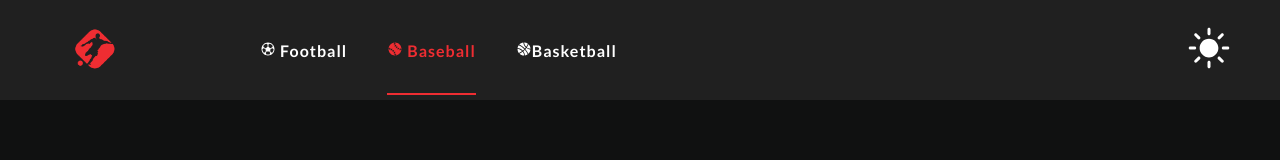
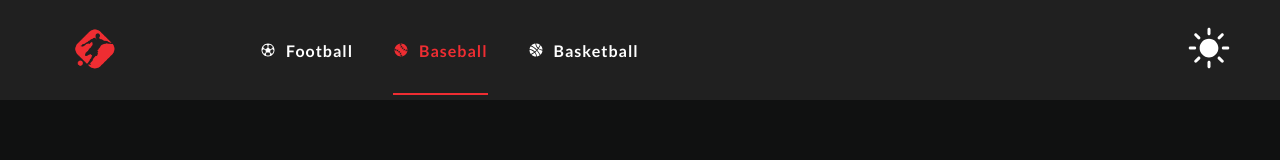
Before and after one commit to SurrenderAt20/Livescore, a React (Create React App) app: page /baseball in a window 1280 px wide. Shown: the top 160 px of the page. Built offline with nearby package versions, Linux system fonts and the light colour scheme.

Commit message:
vert navBar

```diff
--- a/src/components/NavBar.js
+++ b/src/components/NavBar.js
@@ -15,9 +15,11 @@ import "../styles/NavBar.css";
 export const NavBar = ({ theme, handleThemeChange }) => {
   return (
     <nav className="navBar">
-      <div className="logo">
-        <img src={logo} alt={logo} />
-      </div>
+      <NavLink to="/">
+        <div className="logo">
+          <img src={logo} alt={logo} />
+        </div>
+      </NavLink>
       <div className="navLinks">
         <ul>
           <li>
@@ -33,7 +35,7 @@ export const NavBar = ({ theme, handleThemeChange }) => {
           <li>
             <NavLink to="/basketball" activeClassName="active">
               <IoIosBasketball />
-              Basketball
+              <span>Basketball</span>
             </NavLink>
           </li>
         </ul>
--- a/src/styles/NavBar.css
+++ b/src/styles/NavBar.css
@@ -19,6 +19,7 @@ body {
     height: 100px;
     padding: 0 20px;
     box-sizing: border-box;
+    margin-bottom: 20px;
   }
 
   .logo {
@@ -52,17 +53,17 @@ body {
     margin-right: 0;
   }
 
-  .navLinks a {
+  .navLinks li a {
+    display: flex;
+    align-items: center;
+    text-decoration: none;
     color: #fff;
-    text-decoration: none;
+    position: relative;
     letter-spacing: 1px;
   }
 
-  .navLinks li a {
-    text-decoration: none;
-    color: #fff;
-    margin-bottom: 20px;
-    position: relative;
+  .navLinks li a svg {
+    margin-right: 10px;
   }
 
 
```
Also changed, not shown: src/smallerComponents/verticalNavBar.js (added, +31 -0 lines).
